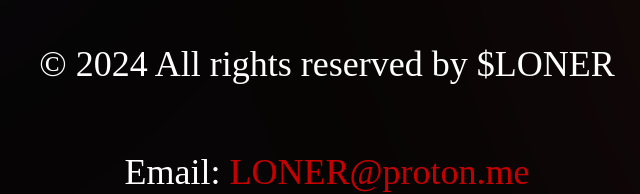
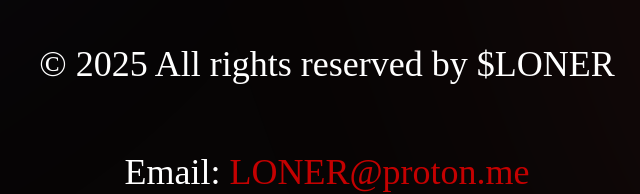
Before and after one commit to kunmmi/fuckvalentines, a plain HTML site: page index.html in a window 1280 px wide. Shown: the part 4757-4951 px from the top of the page, 313-953 px from the left. Drawn offline with nearby package versions, Linux system fonts and the light colour scheme; a web font is replaced by a local one.

Commit message:
Update index.html

```diff
--- a/index.html
+++ b/index.html
@@ -503,7 +503,7 @@ No significant other to spend on? Perfect. Invest your disposable income in $LON
         <!-- START:: Footer -->
         <footer class="py-5 mt-5">
             <div class="container">
-                <p class="text-center">© 2024 All rights reserved by $LONER</p> <br>
+                <p class="text-center">© 2025 All rights reserved by $LONER</p> <br>
                 <h4 style="justify-content: center; text-align: center;">Email: <span style="color: #C40101;">LONER@proton.me</span> </h4>
             </div>
         </footer>
```
